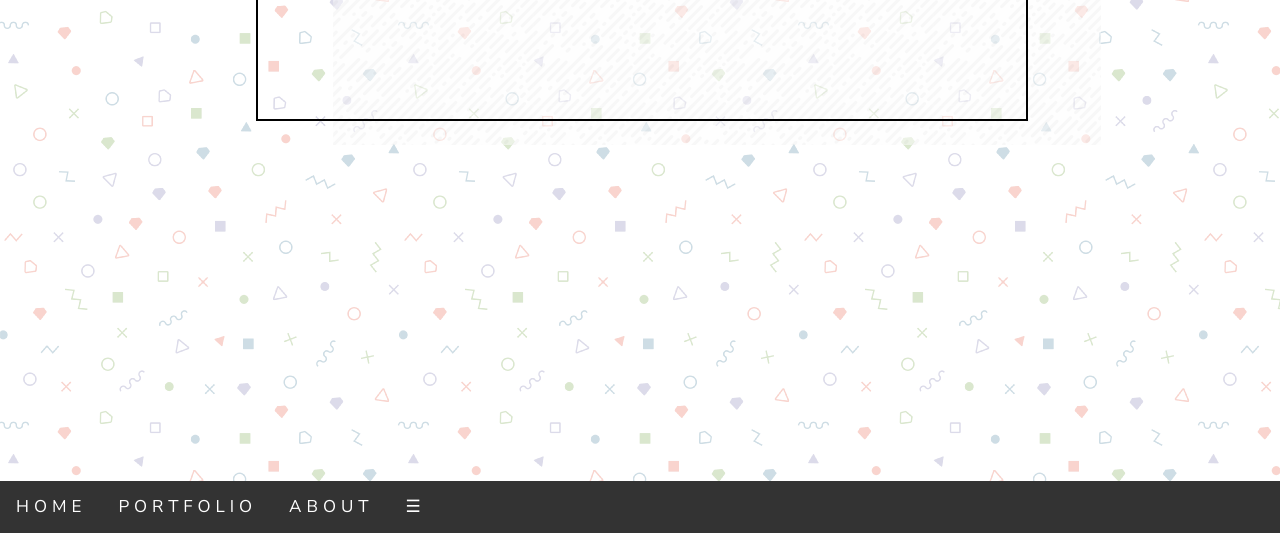
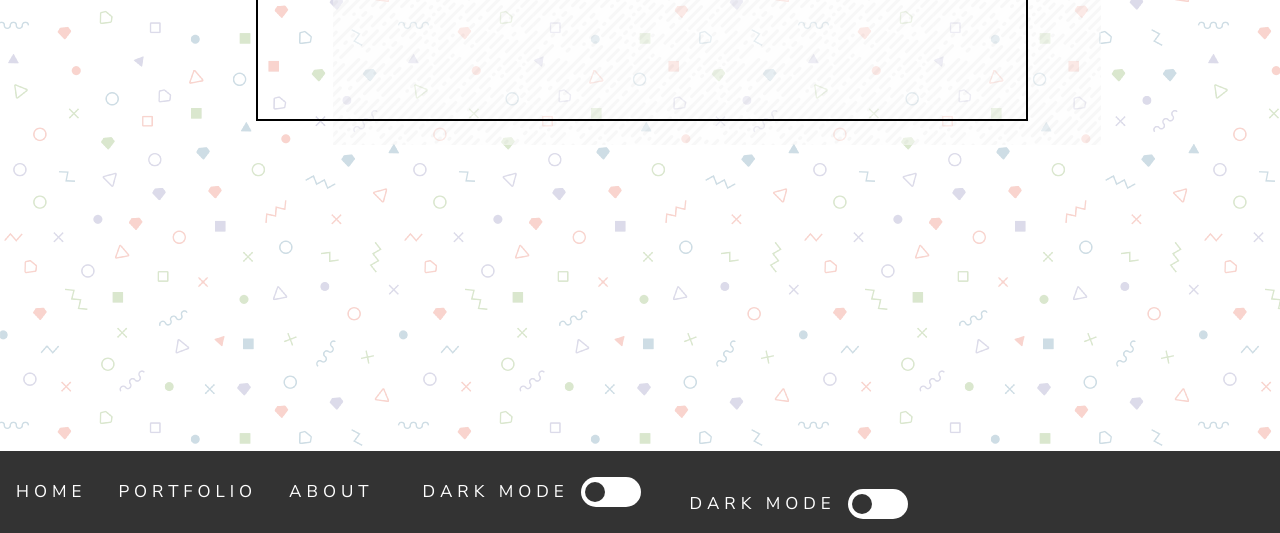
Before and after one commit to lynavleder/lynavleder.github.io, a plain HTML site: page projects/graphic/illustration/illustration.html in a window 1280 px wide. Shown: the part 267-800 px from the top of the page. Drawn offline with nearby package versions, Linux system fonts and the light colour scheme; files whose address does not match are found by name.

Commit message:
menu-update(19/03/2020)

```diff
--- a/projects/graphic/illustration/illustration.html
+++ b/projects/graphic/illustration/illustration.html
@@ -28,6 +28,14 @@
     <a href="../../index.html">Home</a>
     <a href="../../portfolio.html">Portfolio</a>
     <a href="../../about.html">About</a>
+    <a href="#">
+      <input class="container_toggle" type="checkbox" id="switch" name="mode">
+      <label for="switch">Dark Mode</label>
+    </a>
+    <a href="#">
+      <input class="container_toggle" type="checkbox" id="switch" name="mode">
+      <label for="switch">Dark Mode</label>
+    </a>
     <a href="javascript:void(0);" class="icon" onclick="myFunction()">&#9776;</a>
   </div>
 
```
Also changed, not shown: about.html (+4 -0 lines), portfolio.html (+4 -0 lines), projects/graphic/au-banners/au-banners.html (+4 -0 lines), projects/graphic/graphics.html (+4 -0 lines), projects/graphic/layout/layout.html (+4 -0 lines), projects/graphic/logos/logos.html (+4 -0 lines), projects/web/bike-database/bike-database.html (+4 -0 lines), projects/web/web.html (+4 -0 lines).
